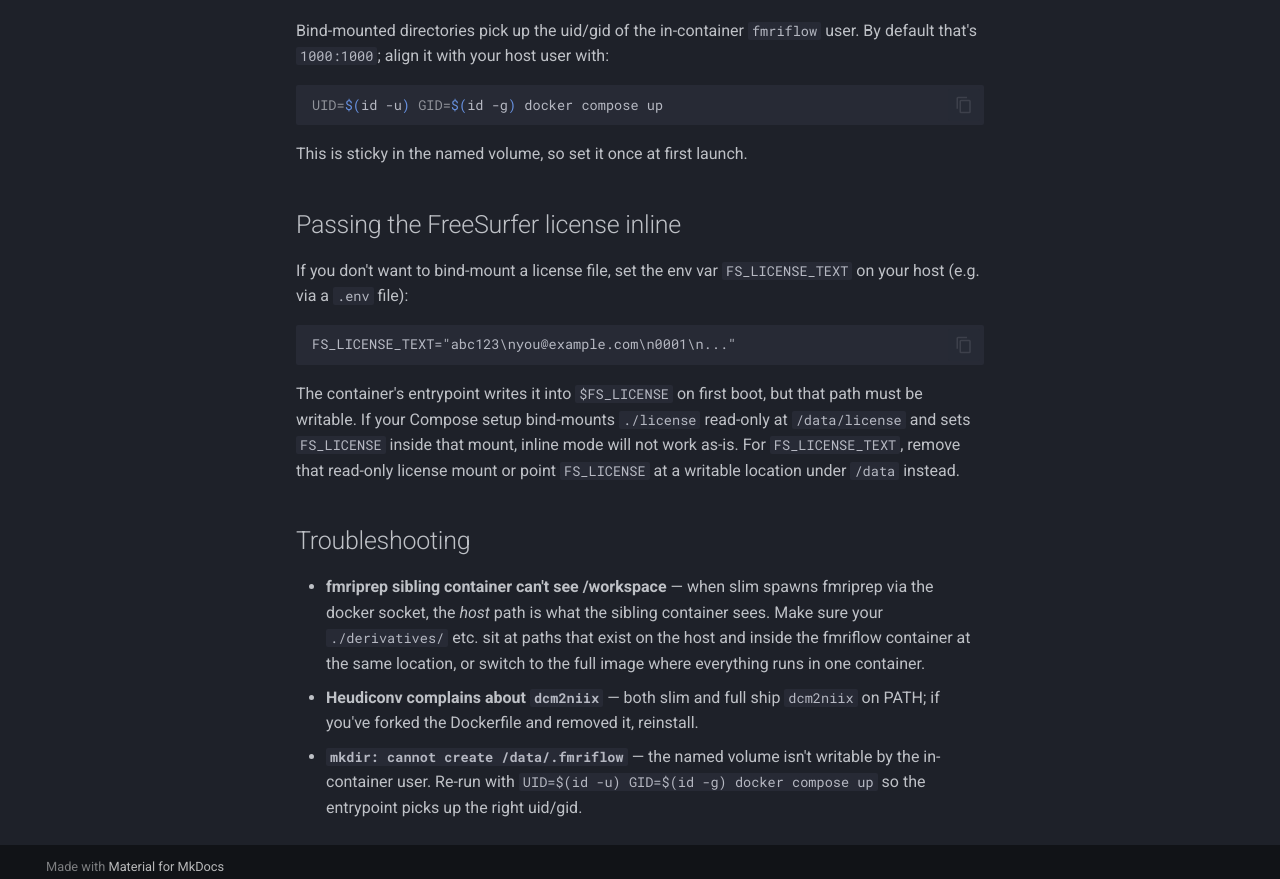
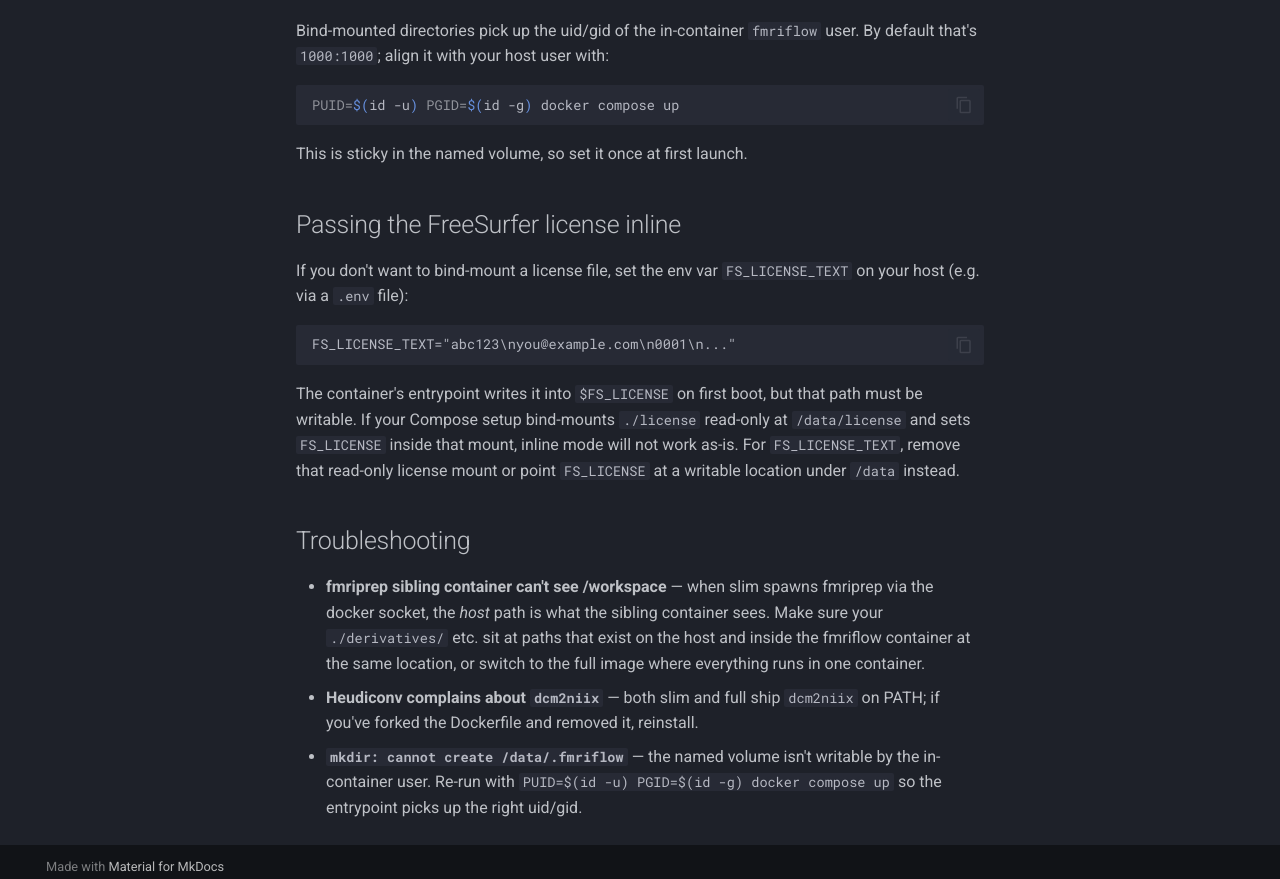
Before and after one commit to osherifo/denizenspipeline, an MkDocs documentation site: the page built from docs/guide/docker.md, in a window 1280 px wide and 1400 px high, scrolled down 2267 px. Shown: the part 511-1390 px from the top of the window. Built offline with MkDocs 1.6.1 and Material for MkDocs 9.7.7, drawn with Linux system fonts in a browser that asks for light colours; comment, search, counter and statistics services are not loaded.

Commit message:
fix(docker): use PUID/PGID vars consistently in compose and docs
Agent-Logs-Url: https://github.com/osherifo/denizenspipeline/sessions/57dd5954-bb6c-43ff-83bb-86cc33be6910

Co-authored-by: osherifo <6729802+osherifo@users.noreply.github.com>

````diff
--- a/docs/guide/docker.md
+++ b/docs/guide/docker.md
@@ -111,7 +111,7 @@ Bind-mounted directories pick up the uid/gid of the in-container
 host user with:
 
 ```bash
-UID=$(id -u) GID=$(id -g) docker compose up
+PUID=$(id -u) PGID=$(id -g) docker compose up
 ```
 
 This is sticky in the named volume, so set it once at first launch.
@@ -145,5 +145,5 @@ For `FS_LICENSE_TEXT`, remove that read-only license mount or point
   removed it, reinstall.
 - **`mkdir: cannot create /data/.fmriflow`** — the named volume
   isn't writable by the in-container user. Re-run with
-  `UID=$(id -u) GID=$(id -g) docker compose up` so the entrypoint
+  `PUID=$(id -u) PGID=$(id -g) docker compose up` so the entrypoint
   picks up the right uid/gid.
````
Also changed, not shown: docker-compose.full.yml (+4 -4 lines), docker-compose.yml (+4 -4 lines).
